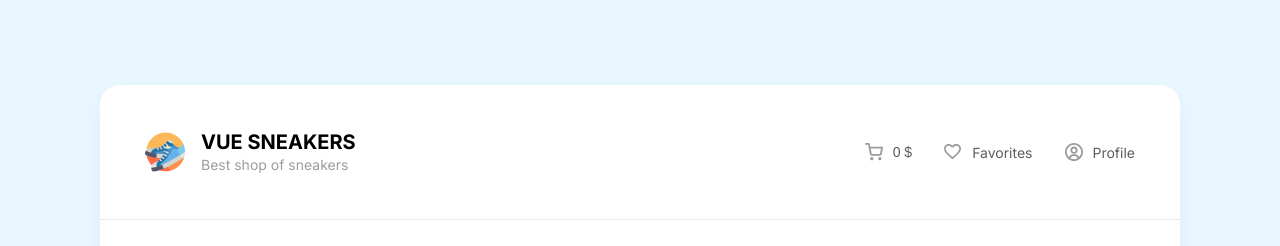
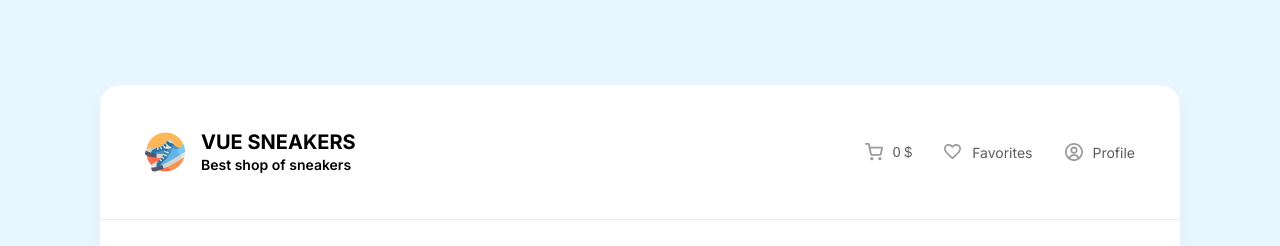
Before and after one commit to IonPetrascu/vueSneakers, a Vue app: page / in a window 1280 px wide. Shown: the top 246 px of the page. Built offline with nearby package versions, Linux system fonts and the light colour scheme; no server answers.

Commit message:
feat: add active class to the active  router link

```diff
--- a/src/components/HeaderComponent.vue
+++ b/src/components/HeaderComponent.vue
@@ -89,4 +89,10 @@ nav {
     color: #5c5c5c;
   }
 }
+.active-link {
+  span {
+    color: #000;
+    font-weight: 600;
+  }
+}
 </style>
--- a/src/router/index.ts
+++ b/src/router/index.ts
@@ -18,7 +18,8 @@ const router = createRouter({
       component: async () => await import('../views/ProfileView.vue')
     }
 
-  ]
+  ],
+  linkActiveClass: 'active-link'
 })
 
 export default router
```
